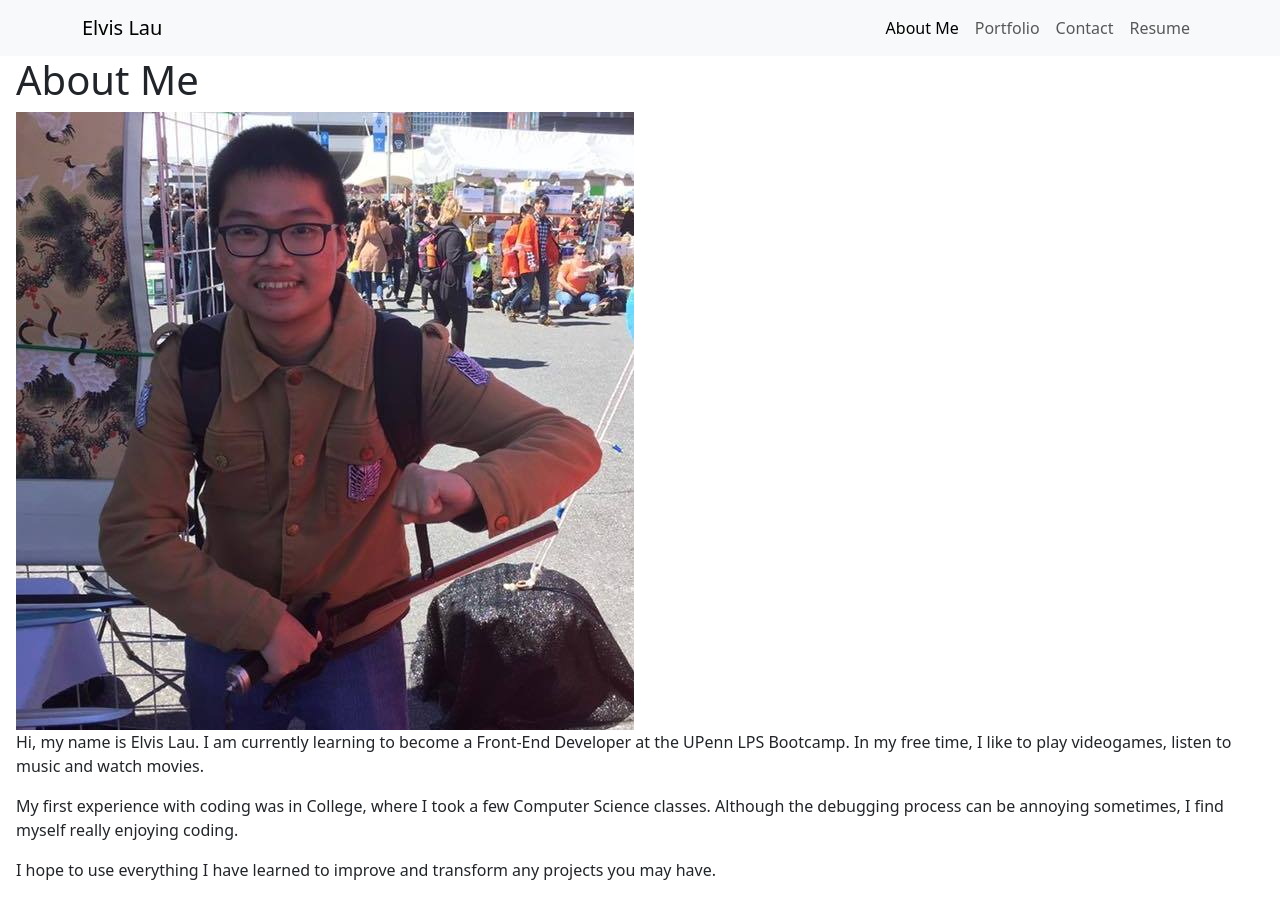
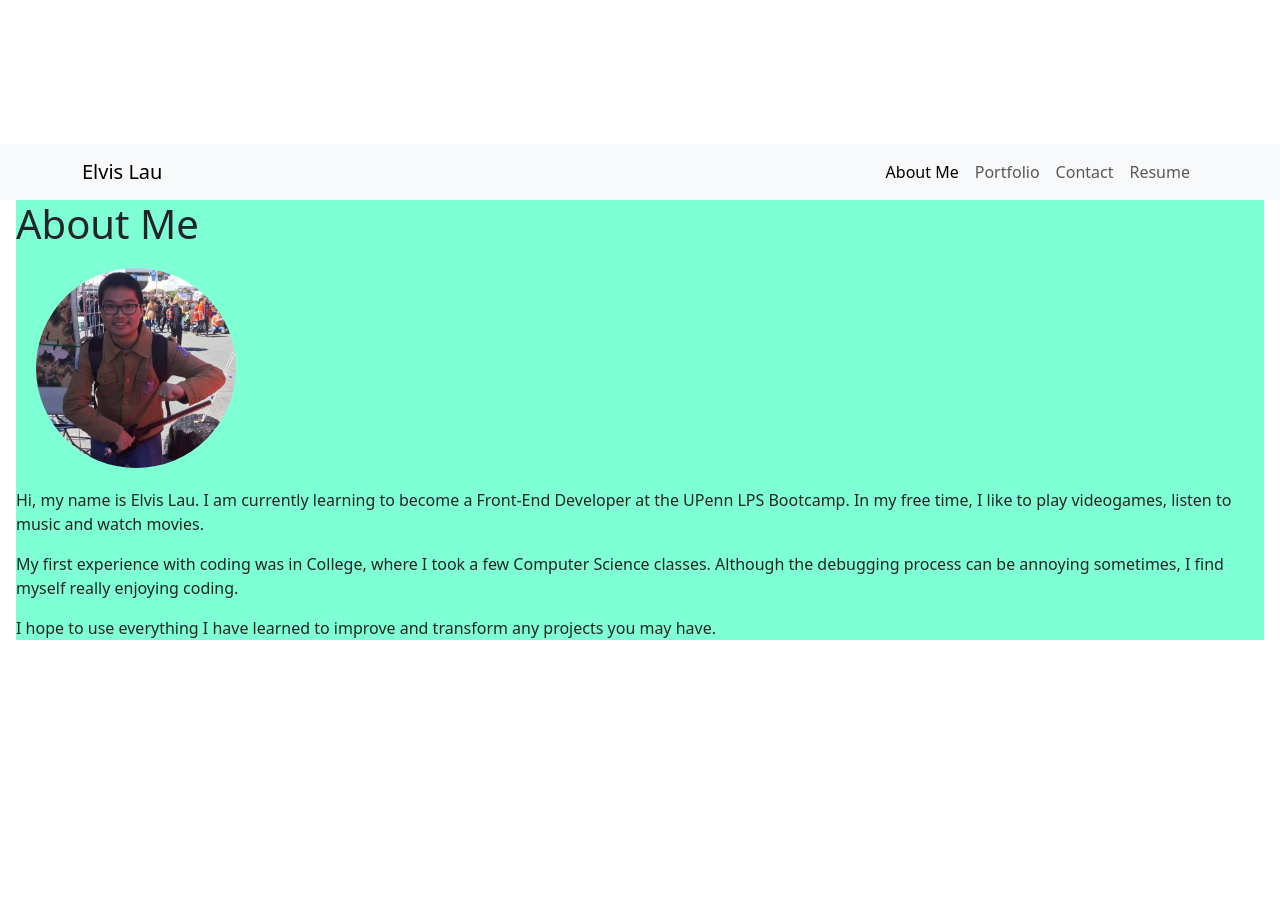
Before and after one commit to elvislau74/react-portfolio-elvis, a React (Vite) app: page / in a window 1280 px wide. After the commit the page ends 800 px from the top, so only its background shows below. Built offline with nearby package versions, Linux system fonts and the light colour scheme.

Commit message:
create styles folder and files to begin to style pages

```diff
--- a/src/components/Nav.jsx
+++ b/src/components/Nav.jsx
@@ -2,6 +2,7 @@ import Container from 'react-bootstrap/Container';
 import Nav from 'react-bootstrap/Nav';
 import Navbar from 'react-bootstrap/Navbar';
 import { Link, useLocation } from 'react-router-dom';
+import '../styles/Nav.css';
 
 export default function NavTabs() {
     const currentPage = useLocation().pathname;
--- a/src/pages/About.jsx
+++ b/src/pages/About.jsx
@@ -1,4 +1,5 @@
 import ProfilePic from '../assets/images/prof-pic.jpg'
+import '../styles/About.css';
 
 export default function About() {
     return (
--- a/src/pages/Contact.jsx
+++ b/src/pages/Contact.jsx
@@ -1,5 +1,5 @@
 import { useState } from 'react';
-
+import '../styles/Contact.css';
 // Here we import a helper function that will check if the email is valid
 import { validateEmail } from '../utils/helpers';
 
@@ -73,7 +73,7 @@ function Contact() {
           value={message}
           name="message"
           onChange={handleInputChange}
-          type="text"
+          type="textarea"
           placeholder="message"
         />
         {/* TODO Add a `onChange` attribute with a value of `handleInputChange` */}
--- /dev/null
+++ b/src/styles/About.css
@@ -0,0 +1,18 @@
+*{
+    margin: 0;
+    padding: 0;
+    box-sizing: border-box;
+}
+.main-container {
+    background-color: aquamarine;
+}
+.profile-pic {
+    width: 200px;
+    height: 200px;
+    margin-left: 20px;
+    border-radius: 50%;
+}
+article {
+    margin-top: 20px;
+    margin-bottom: 20px;
+}
--- /dev/null
+++ b/src/styles/Contact.css
@@ -0,0 +1,15 @@
+.form {
+    margin: 20px;
+  }
+
+  .form input {
+    display: block;
+    margin-top: 5px;
+    margin-bottom: 5px;
+    width: 100%;
+  }
+  /* .text-center {
+    width: 100%;
+    margin: 0;
+    padding: 0;
+  } */
--- /dev/null
+++ b/src/styles/Nav.css
@@ -0,0 +1,5 @@
+*{
+    margin: 0;
+    padding: 0;
+    box-sizing: border-box;
+}
```
